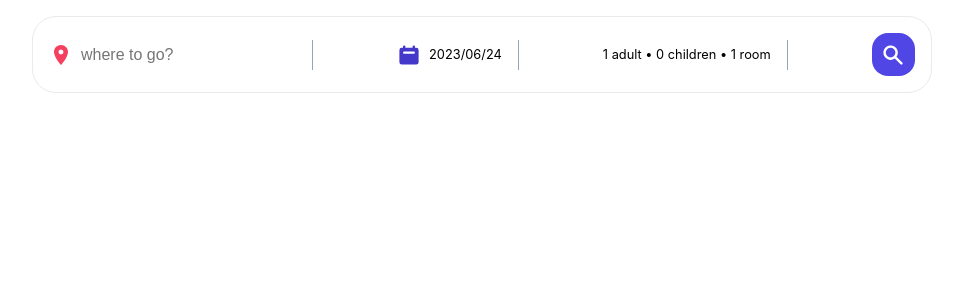
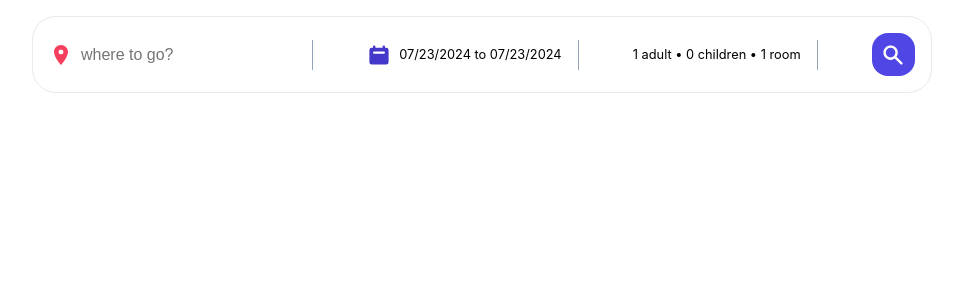
Before and after one commit to mobin-atrzade/Booking-hotel-app, a React (Vite) app: page / in a window 1280 px wide. Shown: the top 300 px of the page, without its empty margins (158-1121 px from the left). Built offline with nearby package versions, Linux system fonts and the light colour scheme.

Commit message:
added date range

```diff
--- a/src/components/Header/Header.jsx
+++ b/src/components/Header/Header.jsx
@@ -4,6 +4,10 @@
 import { useState } from "react";
 import { useRef } from "react";
 import useOutSideClick from "../../hooks/useOutSideClick";
+import 'react-date-range/dist/styles.css'; // main style file
+import 'react-date-range/dist/theme/default.css'; // theme css file
+import { DateRange } from "react-date-range";
+import { format } from "date-fns";
 
 
 function Header() {
@@ -15,6 +19,14 @@
         children: 0,
         room: 1
     });
+    const [date, setDate] = useState([
+        {
+            startDate: new Date(),
+            endDate: new Date(),
+            key: 'selection',
+        }
+    ]);
+    const [openDate, setOpenDate] = useState(false);
 
 
     const handleOptions = (name, operation) => {
@@ -43,7 +55,19 @@
                 </div>
                 <div className="headerSearchItem">
                     <HiCalendar className="headerIcon dateIcon" />
-                    <div className="dateDropDown">2023/06/24</div>
+                    <div
+                        className="dateDropDown"
+                        onClick={() => setOpenDate(!openDate)}
+                    >
+                        {`${format(date[0].startDate, "MM/dd/yyyy")} to ${format(date[0].endDate, "MM/dd/yyyy")}`}
+                    </div>
+                    {openDate && <DateRange
+                        onChange={(item) => setDate([item.selection])}
+                        ranges={date}
+                        className="date"
+                        minDate={new Date()}
+                        moveRangeOnFirstSelection={true}
+                    />}
                     <span className="seperator"></span>
                 </div>
                 <div className="headerSearchItem">
```
